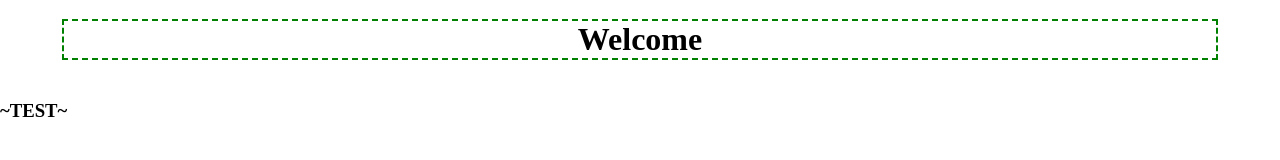
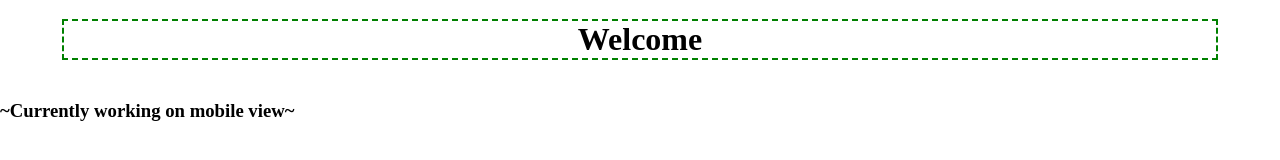
Before and after one commit to HolmesMatthew/serverZuluHTML, a plain HTML site: page index.html in a window 1280 px wide. Shown: the part 318-478 px from the top of the page. Drawn offline with Linux system fonts and the light colour scheme.

Commit message:
adding index update

```diff
--- a/index.html
+++ b/index.html
@@ -41,6 +41,6 @@
       </div>
     </div>
     <h1 id="banner">Welcome</h1>
-    <h3>~TEST~</h3>
+    <h3>~Currently working on mobile view~</h3>
   </body>
 </html>
```
